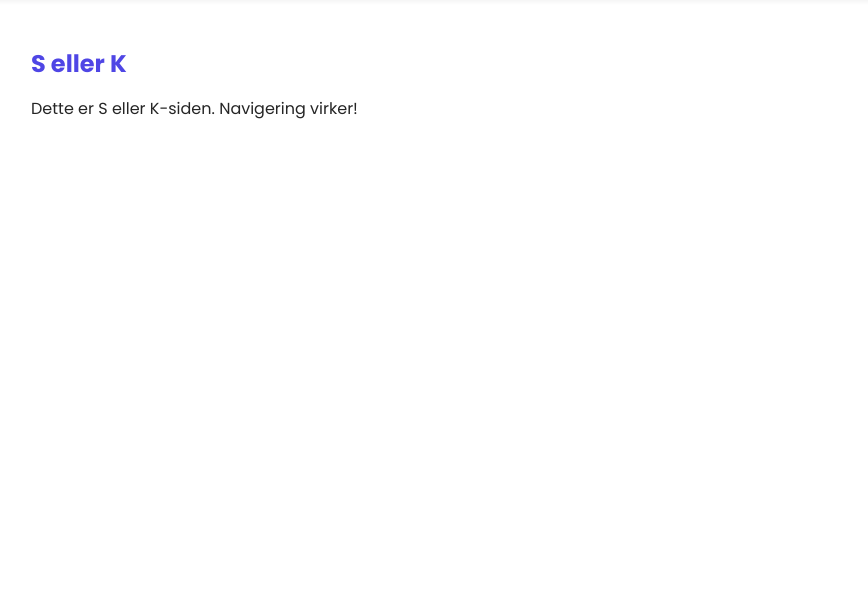
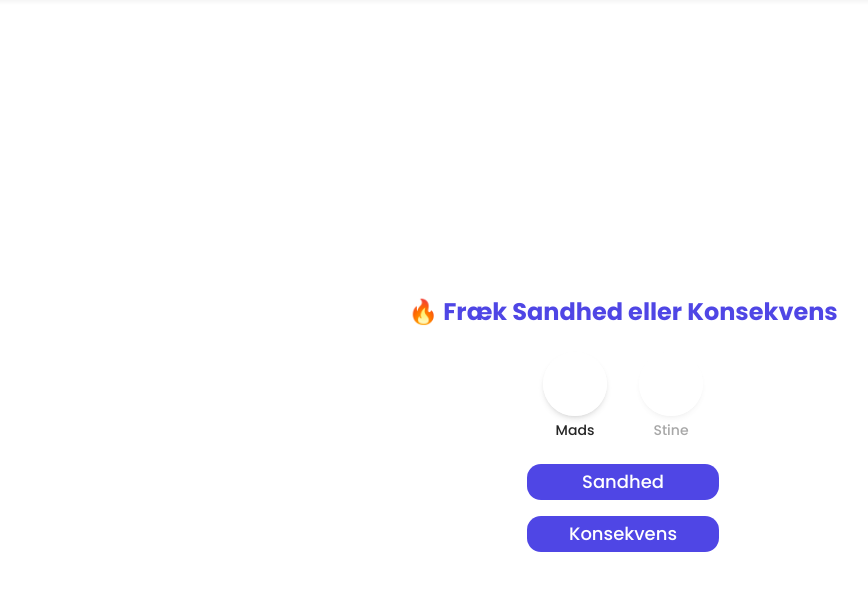
Before and after one commit to Online-Relation/test-deploy, a Next.js app: page /spil/sellerk in a window 1280 px wide. Shown: the top 590 px of the page, without its empty margins (17-885 px from the left). Built offline with nearby package versions, Linux system fonts and the light colour scheme; no server answers; the database is empty.

Commit message:
S eller K fungerer

```diff
--- a/app/settings/points/page.tsx
+++ b/app/settings/points/page.tsx
@@ -59,6 +59,10 @@ export default function PointsPage() {
     const bucketSettings = roleSettings.filter((s) =>
       s.action === 'complete_subgoal' ||
       s.action === 'complete_bucket'
+    );
+    const gameSettings = roleSettings.filter((s) =>
+      s.action === 'complete_truth_dare' ||
+      s.action === 'reject_truth_dare'
     );
 
     return (
@@ -137,7 +141,7 @@ export default function PointsPage() {
         {bucketSettings.length > 0 && (
           <>
             <h3 className="font-semibold mb-2">Bucketmål</h3>
-            <table className="w-full border text-sm">
+            <table className="w-full border text-sm mb-6">
               <thead className="bg-gray-100">
                 <tr>
                   <th className="border px-4 py-2 text-left">Handling</th>
@@ -147,6 +151,40 @@ export default function PointsPage() {
               </thead>
               <tbody>
                 {bucketSettings.map((setting) => (
+                  <tr key={setting.id}>
+                    <td className="border px-4 py-2">{setting.action}</td>
+                    <td className="border px-4 py-2">{setting.effort || '-'}</td>
+                    <td className="border px-4 py-2">
+                      <input
+                        type="number"
+                        value={setting.xp}
+                        onChange={(e) =>
+                          updateXP(setting.id, parseInt(e.target.value))
+                        }
+                        className="w-20 border px-2 py-1 text-right"
+                      />
+                    </td>
+                  </tr>
+                ))}
+              </tbody>
+            </table>
+          </>
+        )}
+
+        {/* Spil-points */}
+        {gameSettings.length > 0 && (
+          <>
+            <h3 className="font-semibold mb-2">Spil – Sandhed eller Konsekvens</h3>
+            <table className="w-full border text-sm">
+              <thead className="bg-gray-100">
+                <tr>
+                  <th className="border px-4 py-2 text-left">Handling</th>
+                  <th className="border px-4 py-2 text-left">Sværhedsgrad</th>
+                  <th className="border px-4 py-2 text-left">XP</th>
+                </tr>
+              </thead>
+              <tbody>
+                {gameSettings.map((setting) => (
                   <tr key={setting.id}>
                     <td className="border px-4 py-2">{setting.action}</td>
                     <td className="border px-4 py-2">{setting.effort || '-'}</td>
--- a/app/spil/sellerk/page.tsx
+++ b/app/spil/sellerk/page.tsx
@@ -1,8 +1,209 @@
-export default function SellerKPage() {
+// app/spil/sellerk/page.tsx
+
+"use client";
+
+import { useEffect, useState } from "react";
+import { Card } from "@/components/ui/card";
+import { Button } from "@/components/ui/button";
+import { useUserContext } from "@/context/UserContext";
+import { motion, AnimatePresence } from "framer-motion";
+import { supabase } from "@/lib/supabaseClient";
+import Image from "next/image";
+
+interface Question {
+  id: string;
+  text: string;
+  type: "truth" | "dare";
+  difficulty?: string;
+  category?: string;
+  created_at?: string;
+}
+
+interface Player {
+  id: string;
+  name: string;
+  avatar: string | null;
+}
+
+interface XpSetting {
+  role: string;
+  action: string;
+  effort: string | null;
+  xp: number;
+}
+
+export default function SellerkGamePage() {
+  const { user } = useUserContext();
+  const [questions, setQuestions] = useState<Question[]>([]);
+  const [usedIds, setUsedIds] = useState<string[]>([]);
+  const [currentCard, setCurrentCard] = useState<Question | null>(null);
+  const [showTypeChoice, setShowTypeChoice] = useState(true);
+  const [turn, setTurn] = useState<"mads" | "stine">("mads");
+  const [players, setPlayers] = useState<Record<"mads" | "stine", Player>>({
+    mads: { id: "mads", name: "Mads", avatar: null },
+    stine: { id: "stine", name: "Stine", avatar: null },
+  });
+  const [xpMap, setXpMap] = useState<Record<string, number>>({});
+
+  useEffect(() => {
+    const fetchQuestions = async () => {
+      const { data, error } = await supabase
+        .from("truth_dare_cards")
+        .select("id, text, type, difficulty, category, created_at");
+
+      if (error) {
+        console.error("Fejl ved hentning af spørgsmål:", error.message);
+        return;
+      }
+
+      setQuestions(data || []);
+    };
+
+    const fetchAvatars = async () => {
+      const { data, error } = await supabase
+        .from("profiles")
+        .select("role, display_name, avatar_url")
+        .in("role", ["mads", "stine"]);
+
+      if (error) {
+        console.error("Fejl ved hentning af avatars:", error.message);
+        return;
+      }
+
+      const newPlayers = { ...players };
+      data?.forEach((p) => {
+        const role = p.role as "mads" | "stine";
+        newPlayers[role] = {
+          id: role,
+          name: p.display_name,
+          avatar: p.avatar_url,
+        };
+      });
+      setPlayers(newPlayers);
+    };
+
+    const fetchXp = async () => {
+      const { data, error } = await supabase
+        .from("xp_settings")
+        .select("role, action, effort, xp")
+        .in("action", ["complete_truth_dare", "reject_truth_dare"]);
+
+      if (error) {
+        console.error("Fejl ved hentning af XP:", error.message);
+        return;
+      }
+
+      const map: Record<string, number> = {};
+      data?.forEach((entry: XpSetting) => {
+        const key = `${entry.role}_${entry.action}_${entry.effort ?? "none"}`;
+        map[key] = entry.xp;
+      });
+      setXpMap(map);
+    };
+
+    fetchQuestions();
+    fetchAvatars();
+    fetchXp();
+  }, []);
+
+  const drawCard = (type: "truth" | "dare") => {
+    const available = questions.filter(
+      (q) => q.type === type && !usedIds.includes(q.id)
+    );
+    if (available.length === 0) return;
+    const random = available[Math.floor(Math.random() * available.length)];
+    setUsedIds([...usedIds, random.id]);
+    setCurrentCard(random);
+    setShowTypeChoice(false);
+  };
+
+  const logXP = async (action: string) => {
+    if (!user || !currentCard) return;
+    const effortKey = currentCard.difficulty ?? "none";
+    const xpKey = `${turn}_${action}_${effortKey}`;
+    const xp = xpMap[xpKey] ?? 0;
+
+    const { error } = await supabase.from("xp_log").insert({
+      user_id: user.id,
+      role: turn,
+      change: xp,
+      description: `Sandhed eller konsekvens (${action === "reject_truth_dare" ? "fravalgt" : currentCard.type})`,
+    });
+
+    if (error) {
+      console.error("Kunne ikke logge XP:", error.message);
+    }
+
+    nextTurn();
+  };
+
+  const nextTurn = () => {
+    setShowTypeChoice(true);
+    setCurrentCard(null);
+    setTurn((prev) => (prev === "mads" ? "stine" : "mads"));
+  };
+
   return (
-    <div className="p-6">
-      <h1 className="text-2xl font-bold">S eller K</h1>
-      <p className="mt-4">Dette er S eller K-siden. Navigering virker!</p>
+    <div className="flex flex-col items-center justify-center min-h-screen gap-6 p-4">
+      <h1 className="text-2xl font-bold">🔥 Fræk Sandhed eller Konsekvens</h1>
+
+      <div className="flex gap-8 items-center">
+        {Object.entries(players).map(([key, player]) => (
+          <div
+            key={player.id}
+            className={`flex flex-col items-center gap-1 ${
+              key === turn ? "opacity-100" : "opacity-40"
+            }`}
+          >
+            <div className="w-16 h-16 relative rounded-full overflow-hidden border-2 border-white shadow-md">
+              {player.avatar && (
+                <Image src={player.avatar} alt={player.name} fill className="object-cover" />
+              )}
+            </div>
+            <div className="text-sm font-medium">{player.name}</div>
+          </div>
+        ))}
+      </div>
+
+      <AnimatePresence>
+        {showTypeChoice ? (
+          <motion.div
+            key="choice"
+            initial={{ opacity: 0, scale: 0.9 }}
+            animate={{ opacity: 1, scale: 1 }}
+            exit={{ opacity: 0, scale: 0.9 }}
+            className="flex flex-col gap-4"
+          >
+            <Button onClick={() => drawCard("truth")} className="w-48 text-lg">
+              Sandhed
+            </Button>
+            <Button onClick={() => drawCard("dare")} className="w-48 text-lg">
+              Konsekvens
+            </Button>
+          </motion.div>
+        ) : (
+          <motion.div
+            key="card"
+            initial={{ opacity: 0, y: 50 }}
+            animate={{ opacity: 1, y: 0 }}
+            exit={{ opacity: 0, y: -50 }}
+            className="w-full max-w-md"
+          >
+            <Card className="p-6 text-center shadow-xl rounded-2xl">
+              <p className="text-xl font-semibold">{currentCard?.text}</p>
+              <div className="mt-2 text-sm text-muted-foreground">
+                {currentCard?.category} • {currentCard?.difficulty}
+              </div>
+            </Card>
+            <div className="flex justify-center gap-4 mt-6">
+              {currentCard?.type === "dare" && (
+                <Button variant="destructive" onClick={() => logXP("reject_truth_dare")}>Jeg sprang fra</Button>
+              )}
+              <Button onClick={() => logXP("complete_truth_dare")}>Jeg fuldførte det!</Button>
+            </div>
+          </motion.div>
+        )}
+      </AnimatePresence>
     </div>
   );
 }
--- a/next.config.js
+++ b/next.config.js
@@ -7,6 +7,10 @@ const nextConfig = {
   eslint: {
     ignoreDuringBuilds: true,
   },
-};
+  images: {
+    domains: ['lhjunwhgvduwcaqrzojh.supabase.co'],
+},
+}
+
 
 module.exports = nextConfig;
```
